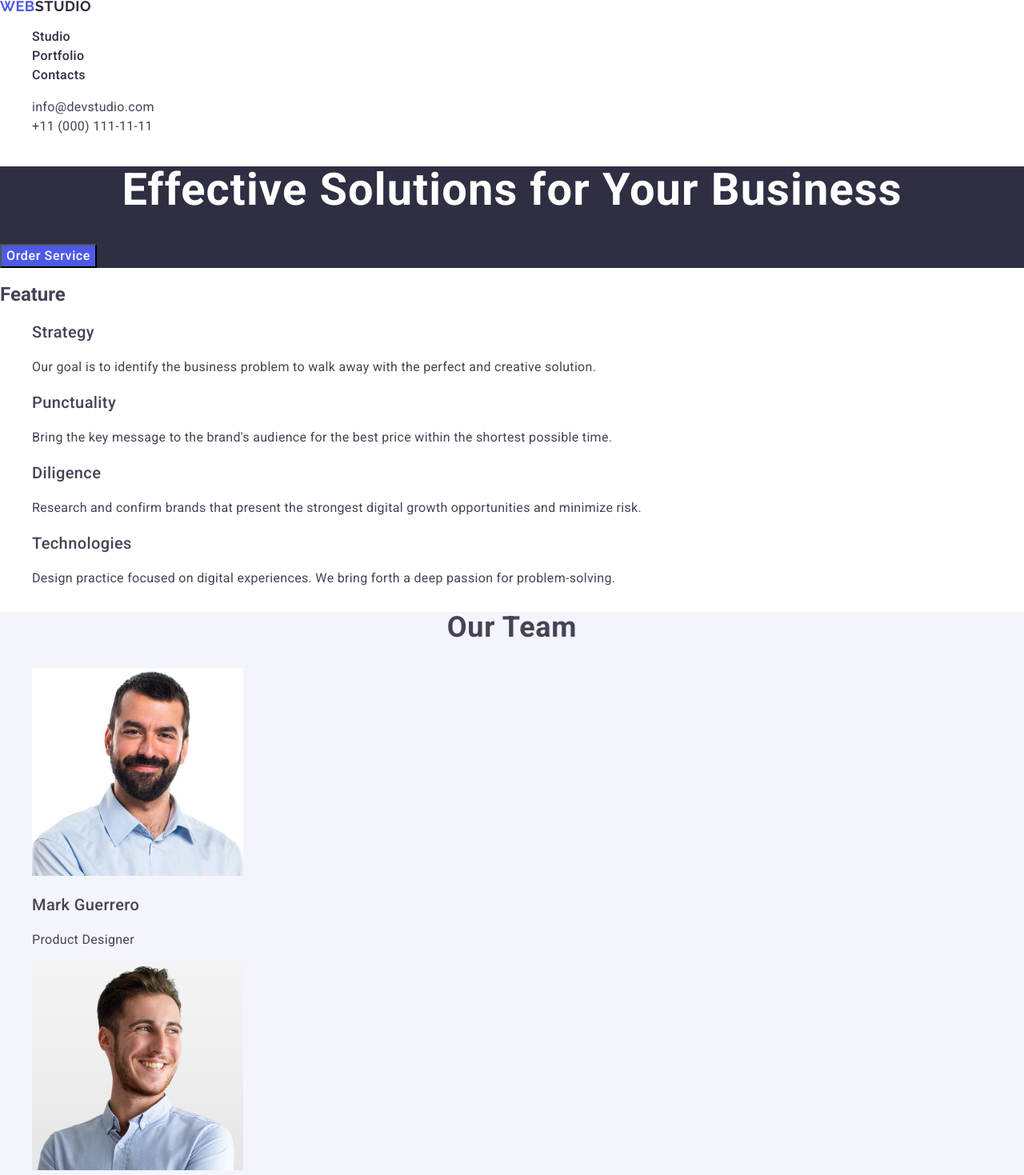
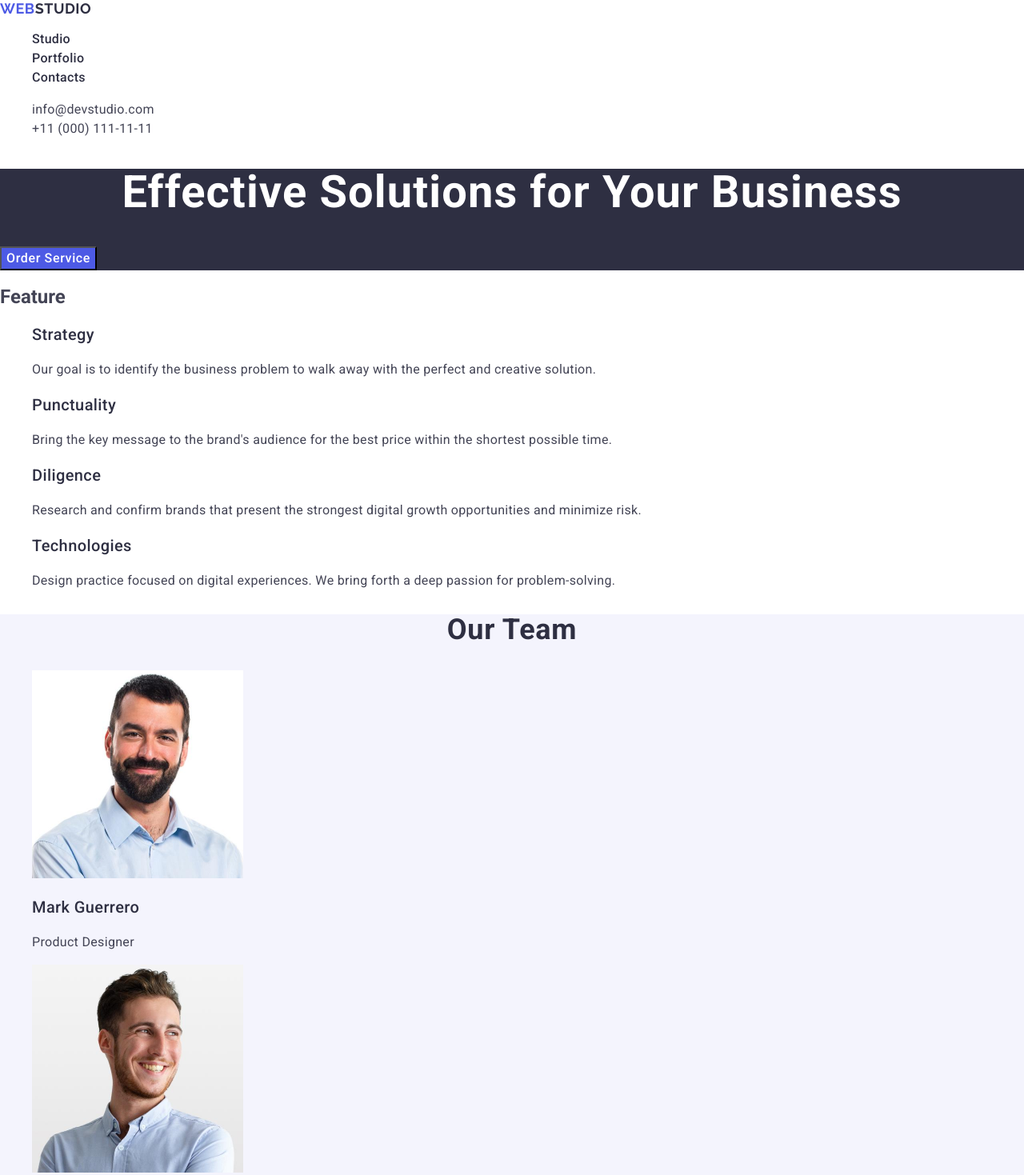
Before and after one commit to OlhaDubovenko88/goit-markup-hw-02, a plain HTML site: page index.html in a window 1280 px wide. Shown: the top 1469 px of the page at 80% size. Drawn offline with nearby package versions, Linux system fonts and the light colour scheme.

Commit message:
add initial files

```diff
--- a/css/styles.css
+++ b/css/styles.css
@@ -1,5 +1,5 @@
 body{
-    font-family: roboto, sans-serif;
+    font-family: "Roboto", sans-serif;
     color: #434455;
     background-color:#fff;
 }
@@ -10,7 +10,7 @@ body{
     font-family: "Raleway",sans-serif;
     font-size: 18px;
     font-weight: 700;
-    line-height: 0.17;
+    line-height: 1.17;
     letter-spacing: 0.03em;
     text-transform: uppercase;
    }
@@ -75,6 +75,7 @@ body{
 .button:hover, .button:focus{
     background-color: #404bbf;
 }
+
 .feature-list{
     list-style: none;
 }
@@ -83,6 +84,7 @@ body{
     font-size: 20px;
     line-height: 1.2;
     letter-spacing: 0.02em;
+    color: #2e2f42;
 }
 .feature-text{
     font-weight: 400;
@@ -101,7 +103,7 @@ body{
     letter-spacing: 0.02em;
     text-align: center;
     text-transform: capitalize;
-
+    color: #2e2f42;
 }
 .our-team-list{
     list-style: none;
@@ -115,6 +117,7 @@ body{
     font-size: 20px;
     line-height: 1.2;
     letter-spacing: 0.02em;
+    color: #2e2f42;
 }
 .our-team-title{
     font-weight: 400;
@@ -130,6 +133,7 @@ body{
     letter-spacing: 0.02em;
     text-align: center;
     text-transform: capitalize;
+    color: #2e2f42;
 
 }
 .our-portfolio-list{
@@ -142,6 +146,7 @@ body{
     line-height: 1.2;
     letter-spacing: 0.02em;
     background-color: #ffffff;
+    color: #2e2f42;
 }
 .our-portfolio-text{
     font-weight: 400;
--- a/index.html
+++ b/index.html
@@ -89,7 +89,7 @@
       <section class="our-team-section">
         <h2 class="our-team-head">Our Team</h2>
         <ul class="our-team-list">
-          <li>
+          <li class="our-team-item">
             <img
               class="our-team-photo"
               src="./images/MarkGuerrero.jpg"
```
